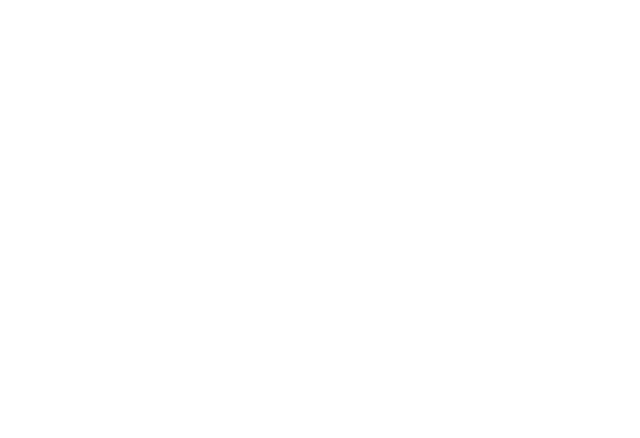
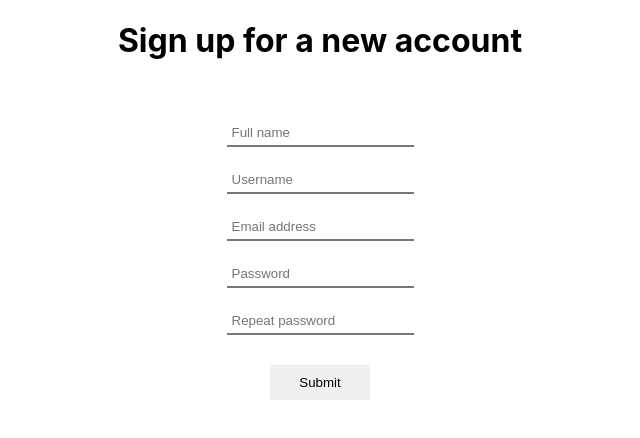
Before and after one commit to grantaspetraitis/Final-Project, a React (Create React App) app in the folder client/: page /register in a window 1280 px wide. Shown: the top 438 px of the page, without its empty margins (320-960 px from the left). Built offline with nearby package versions, Linux system fonts and the light colour scheme.

Commit message:
register form and its styles

```diff
--- a/client/package.json
+++ b/client/package.json
@@ -2,12 +2,15 @@
   "name": "client",
   "version": "0.1.0",
   "private": true,
+  "proxy": "http://localhost:5000",
   "dependencies": {
     "@testing-library/jest-dom": "^5.16.4",
     "@testing-library/react": "^13.3.0",
     "@testing-library/user-event": "^13.5.0",
     "react": "^18.2.0",
     "react-dom": "^18.2.0",
+    "react-hot-toast": "^2.2.0",
+    "react-router-dom": "^6.3.0",
     "react-scripts": "5.0.1",
     "web-vitals": "^2.1.4"
   },
--- a/client/src/App.css
+++ b/client/src/App.css
@@ -1,38 +1,23 @@
-.App {
-  text-align: center;
-}
-
-.App-logo {
-  height: 40vmin;
-  pointer-events: none;
-}
-
-@media (prefers-reduced-motion: no-preference) {
-  .App-logo {
-    animation: App-logo-spin infinite 20s linear;
-  }
-}
-
-.App-header {
-  background-color: #282c34;
-  min-height: 100vh;
+.form {
   display: flex;
   flex-direction: column;
   align-items: center;
-  justify-content: center;
-  font-size: calc(10px + 2vmin);
-  color: white;
+  margin: 50px;
+
 }
 
-.App-link {
-  color: #61dafb;
+.form-element {
+  padding: 10px;
 }
 
-@keyframes App-logo-spin {
-  from {
-    transform: rotate(0deg);
-  }
-  to {
-    transform: rotate(360deg);
-  }
+.input {
+  padding: 5px;
+  border-style: hidden hidden solid hidden;
 }
+
+.btn {
+  width: 100px;
+  border-style: hidden;
+  padding: 10px;
+  margin-top: 20px;
+}
--- a/client/src/App.js
+++ /dev/null
@@ -1,10 +0,0 @@
-import './App.css';
-
-function App() {
-  return (
-    <div className="App">
-    </div>
-  );
-}
-
-export default App;
--- /dev/null
+++ b/client/src/App.jsx
@@ -0,0 +1,25 @@
+import './App.css';
+import { Toaster } from 'react-hot-toast';
+import { BrowserRouter as Router, Routes, Route } from 'react-router-dom';
+import Navbar from './components/Navbar';
+import Home from './pages/Home';
+import Register from './pages/Register';
+import Login from './pages/Login';
+
+function App() {
+  return (
+    <>
+      <Toaster position="top-center" reverseOrder={false}/>
+      <Router>
+        <Navbar />
+        <Routes>
+          <Route path='/questions' element={<Home />} />
+          <Route path='/register' element={<Register />} />
+          <Route path='/login' element={<Login />} />
+        </Routes>
+      </Router>
+    </>
+  );
+}
+
+export default App;
--- /dev/null
+++ b/client/src/components/Navbar.jsx
@@ -0,0 +1,7 @@
+const Navbar = () => {
+    return (
+        <nav></nav>
+    );
+}
+
+export default Navbar;
--- /dev/null
+++ b/client/src/pages/Home.jsx
@@ -0,0 +1,7 @@
+const Home = () => {
+    return (
+        <div></div>
+    );
+}
+
+export default Home;
--- /dev/null
+++ b/client/src/pages/Login.jsx
@@ -0,0 +1,7 @@
+const Login = () => {
+    return (
+        <div></div>
+    );
+}
+
+export default Login;
--- /dev/null
+++ b/client/src/pages/Register.jsx
@@ -0,0 +1,82 @@
+import { useState } from "react";
+import toast from "react-hot-toast";
+import { useNavigate } from "react-router-dom";
+
+const Register = () => {
+
+    const navigate = useNavigate();
+
+    const [formData, setFormData] = useState({
+        name: '',
+        username: '',
+        email: '',
+        password: '',
+        password2: ''
+    });
+
+    const { name, username, email, password, password2} = formData;
+
+    const onChange = e => {
+        setFormData(prevState => ({
+            ...prevState,
+            [e.target.name]: e.target.value
+        }))
+    }
+
+    const onSubmit = async (e) => {
+        e.preventDefault();
+
+        if(password !== password2){
+            toast.error('Passwords do not match');
+        } else {
+            const userData = {
+                name: e.target.name.value,
+                username: e.target.username.value,
+                email: e.target.email.value,
+                password: e.target.password.value
+            }
+
+            const response = await fetch('/register', {
+                method: 'POST',
+                headers: {
+                    "Content-Type": "application/json"
+                },
+                body: JSON.stringify(userData)
+            })
+
+            if(response.ok) {
+                toast.success('Registered successfully')
+                navigate('/login')
+            } else {
+                toast.error('Registration failed, try again')
+            }
+        }
+    }
+
+
+    return (
+        <>
+        <h1 style={{ textAlign: "center" }}>Sign up for a new account</h1>
+        <form className="form" onSubmit={onSubmit}>
+            <div className="form-element">
+                <input className="input" type="text" value={name} placeholder="Full name" onChange={onChange} name="name" />
+            </div>
+            <div className="form-element">
+                <input className="input" type="text" value={username} placeholder="Username" onChange={onChange} name="username" />
+            </div>
+            <div className="form-element">
+                <input className="input" type="email" value={email} placeholder="Email address" onChange={onChange} name="email" />
+            </div>
+            <div className="form-element">
+                <input className="input" type="password" value={password} placeholder="Password" onChange={onChange} name="password" />
+            </div>
+            <div className="form-element">
+                <input className="input" type="password" value={password2} placeholder="Repeat password" onChange={onChange} name="password2" />
+            </div>
+            <button className="btn">Submit</button>
+        </form>
+        </>
+    );
+}
+
+export default Register;
```
Also changed, not shown: client/src/components/AddAnswer.jsx (added), client/src/components/AddQuestion.jsx (added), client/src/index.jsx (renamed from client/src/index.js), 2 other files (tests, documents, lock files or other folders).
